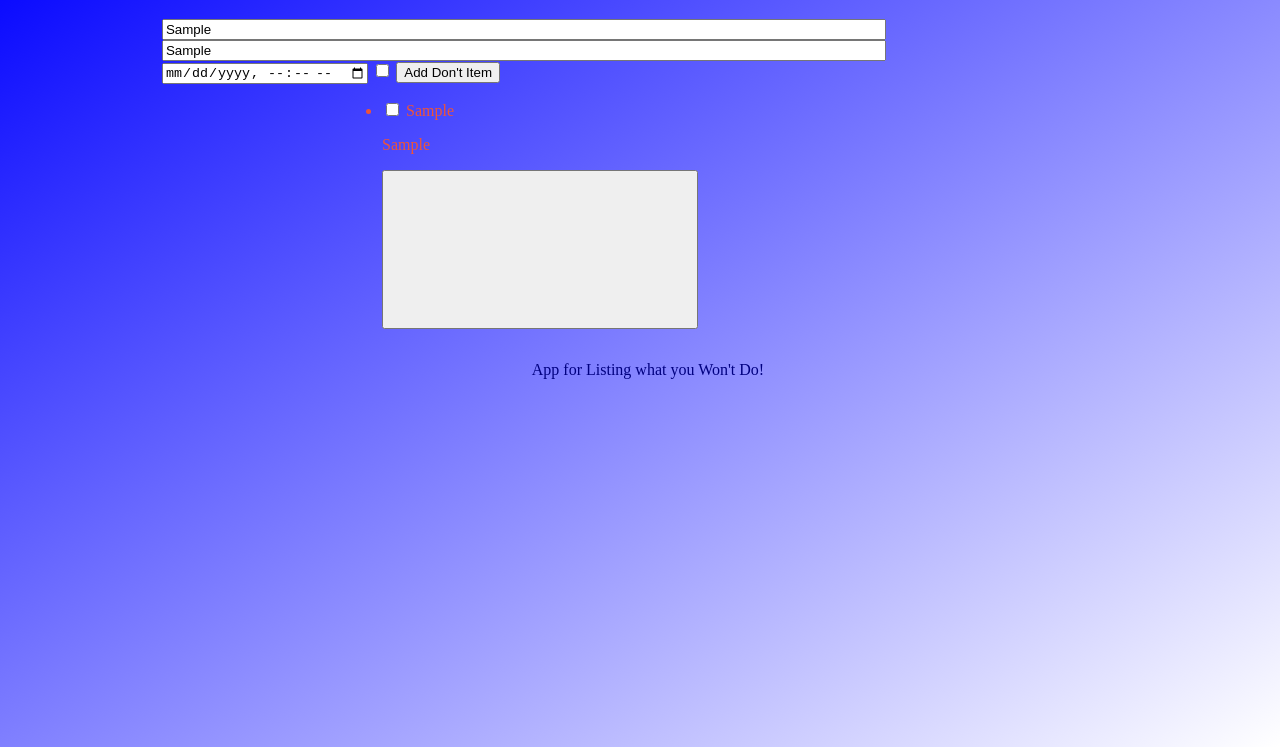
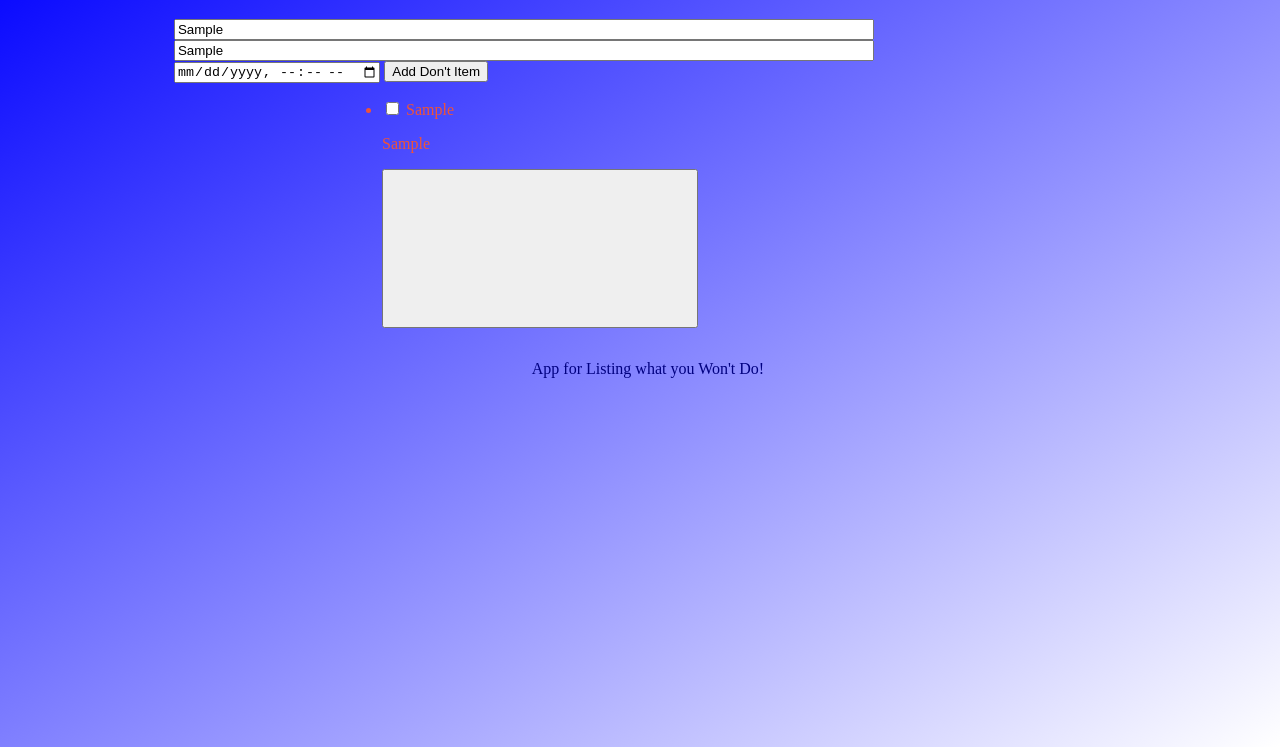
Before and after one commit to roquez94/ToDontList, a website built with webpack: page dist/index.html in a window 1280 px wide. Both pictures are taken after typing "Sample", "Sample" into the empty fields and a click on the button "Add Don't Item". Shown: the part 69-816 px from the top of the page. Built offline with nearby package versions, Linux system fonts and the light colour scheme.

Commit message:
removed priority button, redo to be similar to checked feature

```diff
--- a/src/jsModules/todoItems.js
+++ b/src/jsModules/todoItems.js
@@ -6,21 +6,21 @@ export {getToDoItemsDetails};
 //..notes and checklist
 let items = [];
 
-let todoItems = function (title,description,dueDate,priortity, id) {
+let todoItems = function (title,description,dueDate,checked, id) {
     this.title = title;
     this.description = description;
     this.dueDate = dueDate;
-    this.priortity = priortity;
+    this.checked = {checked: false};
     this.id = id;
 
-    return {title, description, dueDate, priortity, id};
+    return {title, description, dueDate, checked, id};
 };
 
 //needed to make the todo items ...
 
-function createTodoItems (title,description,dueDate,priortity, id) {
+function createTodoItems (title,description,dueDate,checked, id) {
 
-    let currentTodoItem = new todoItems(title,description,dueDate,priortity, id);
+    let currentTodoItem = new todoItems(title,description,dueDate,checked, id);
 
     return currentTodoItem;
 };
@@ -48,7 +48,7 @@ function showTodoItems (currentTodoItem){
     listNode.setAttribute('data-key', currentTodoItem.id);
 
     //put the contents of the 'li' element made above
-    //2.27.23 Find a delete svg icon to place in button spot
+    //3.1.23 Find a delete svg icon to place in button spot
     listNode. innerHTML = `
     <input id="${currentTodoItem.id}" type="checkbox"/>
     <label for="${currentTodoItem.id}" class="tick js-tick"></label>
@@ -85,11 +85,11 @@ function getToDoItemsDetails() {
         let title = document.querySelector('#title').value;
         let description = document.querySelector('#description').value;
         let dueDate = document.querySelector('#duedate').value;
-        let priority = document.querySelector('#priority').value;
+        let checked = {checked: false}
         let id = Date.now();
 
         if (title !== ''){
-            newItems = createTodoItems(title,description,dueDate,priority, id);
+            newItems = createTodoItems(title,description,dueDate,checked, id);
 
             addTodoItems(newItems);
             console.log(newItems);
```
Also changed, not shown: dist/index.html, dist/main.js.
